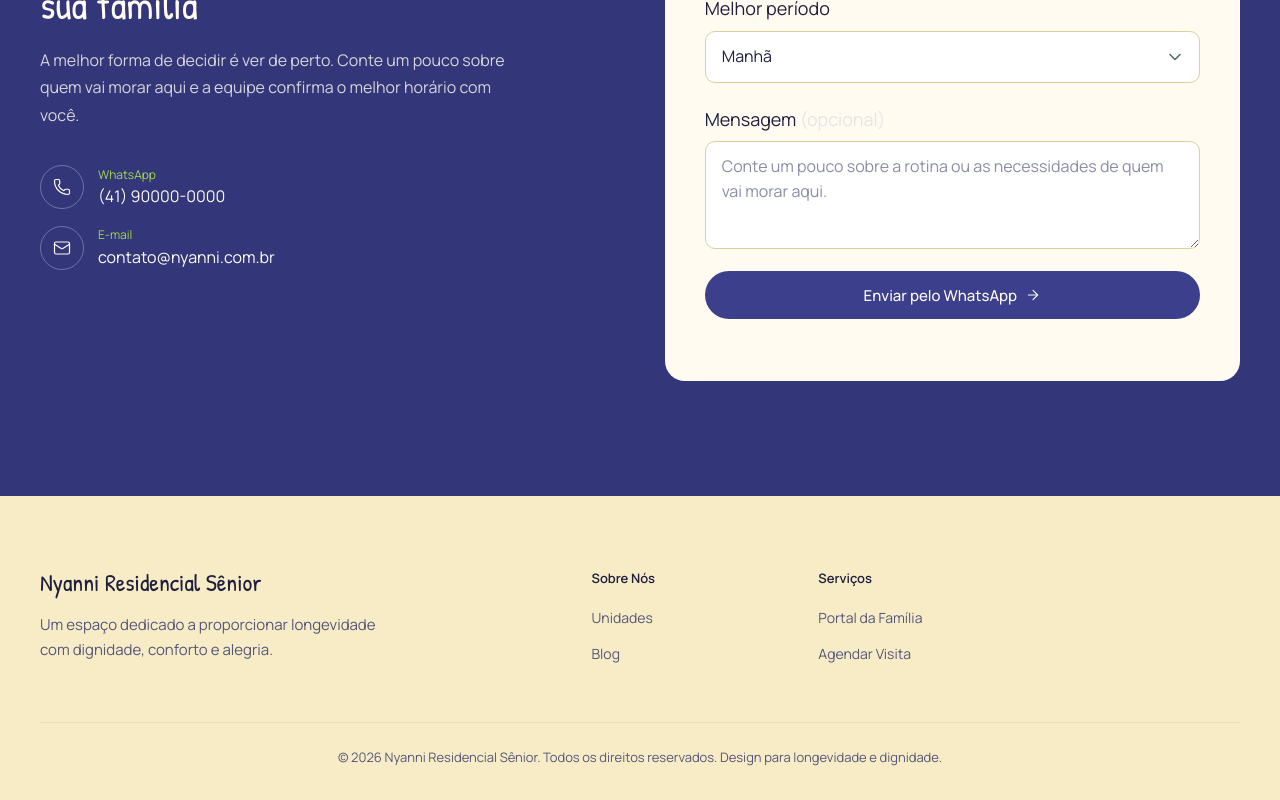
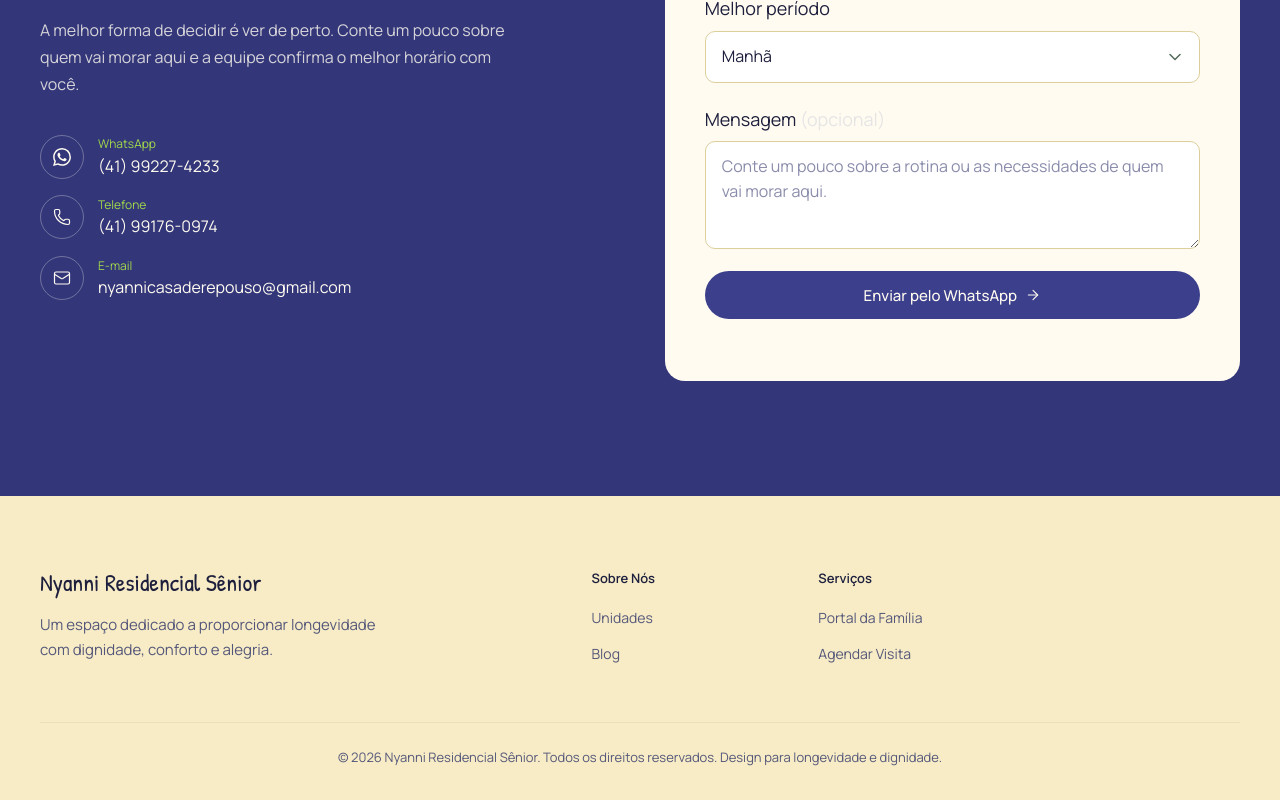
Before and after one commit to FelipeUemura11/Nyanni_Landing_Page, a React (Vite) app in the folder frontend/: page / in a window 1280 px wide. Shown: the part 4810-5610 px from the top of the page. Built offline with nearby package versions, Linux system fonts and the light colour scheme.

Commit message:
feat: update contact information and integrate WhatsApp icon in Contact section

```diff
--- a/frontend/src/components/seo/StructuredData.tsx
+++ b/frontend/src/components/seo/StructuredData.tsx
@@ -24,7 +24,7 @@ export function StructuredData() {
             image: imageUrl(hero.image.src),
             logo: absoluteUrl("logo.png"),
             email: contact.email,
-            telephone: contact.whatsappDisplay,
+            telephone: contact.phoneDisplay,
             priceRange: "$$",
             areaServed: seo.areaServed,
             sameAs: seo.sameAs,
--- a/frontend/src/content/site.ts
+++ b/frontend/src/content/site.ts
@@ -57,11 +57,12 @@ export const seo = {
     sameAs: [] as string[],
 } as const;
 
-/** TODO(conteúdo): substituir pelo WhatsApp e e-mail oficiais da casa. */
 export const contact = {
-    whatsappNumber: "5541900000000", // DDI + DDD + número, só dígitos
-    whatsappDisplay: "(41) 90000-0000",
-    email: "contato@nyanni.com.br",
+    phoneNumber: "+5541991760974", // usado no link tel:
+    phoneDisplay: "(41) 99176-0974",
+    whatsappNumber: "5541992274233", // DDI + DDD + número, só dígitos
+    whatsappDisplay: "(41) 99227-4233",
+    email: "nyannicasaderepouso@gmail.com",
     greeting: "Olá! Gostaria de saber mais sobre a Nyanni.",
 } as const;
 
@@ -390,14 +391,14 @@ export const footer = {
         {
             title: "Sobre Nós",
             links: [
-                { label: "Unidades", href: "#" },
-                { label: "Blog", href: "#" },
+                { label: "Unidades", href: "#estrutura" },
+                { label: "Blog", href: "#about" },
             ],
         },
         {
             title: "Serviços",
             links: [
-                { label: "Portal da Família", href: "#" },
+                { label: "Portal da Família", href: "#cuidados" },
                 { label: "Agendar Visita", href: "#contact" },
             ],
         },
--- a/frontend/src/sections/Contact.tsx
+++ b/frontend/src/sections/Contact.tsx
@@ -1,6 +1,7 @@
 import { useId, useRef, useState } from "react";
 import type { ComponentProps } from "react";
 import { Icon } from "../components/icons/Icon";
+import { WhatsAppIcon } from "../components/icons/WhatsAppIcon";
 import { Button } from "../components/ui/Button";
 import { Reveal } from "../components/ui/Reveal";
 import { brand, contact, contact_form } from "../content/site";
@@ -108,13 +109,29 @@ export function Contact() {
                                 rel="noopener noreferrer"
                             >
                                 <span className="grid size-11 place-items-center rounded-full border border-cream/30">
-                                    <Icon name="phone" size={18} />
+                                    <WhatsAppIcon size={18} />
                                 </span>
                                 <span className="underline-offset-4 group-hover:underline">
                                     <span className="block text-xs text-sage">
                                         WhatsApp
                                     </span>
                                     {contact.whatsappDisplay}
+                                </span>
+                            </a>
+                        </li>
+                        <li>
+                            <a
+                                className="group inline-flex items-center gap-3.5 text-cream no-underline"
+                                href={`tel:${contact.phoneNumber}`}
+                            >
+                                <span className="grid size-11 place-items-center rounded-full border border-cream/30">
+                                    <Icon name="phone" size={18} />
+                                </span>
+                                <span className="underline-offset-4 group-hover:underline">
+                                    <span className="block text-xs text-sage">
+                                        Telefone
+                                    </span>
+                                    {contact.phoneDisplay}
                                 </span>
                             </a>
                         </li>
```
Also changed, not shown: frontend/public/llms.txt.
